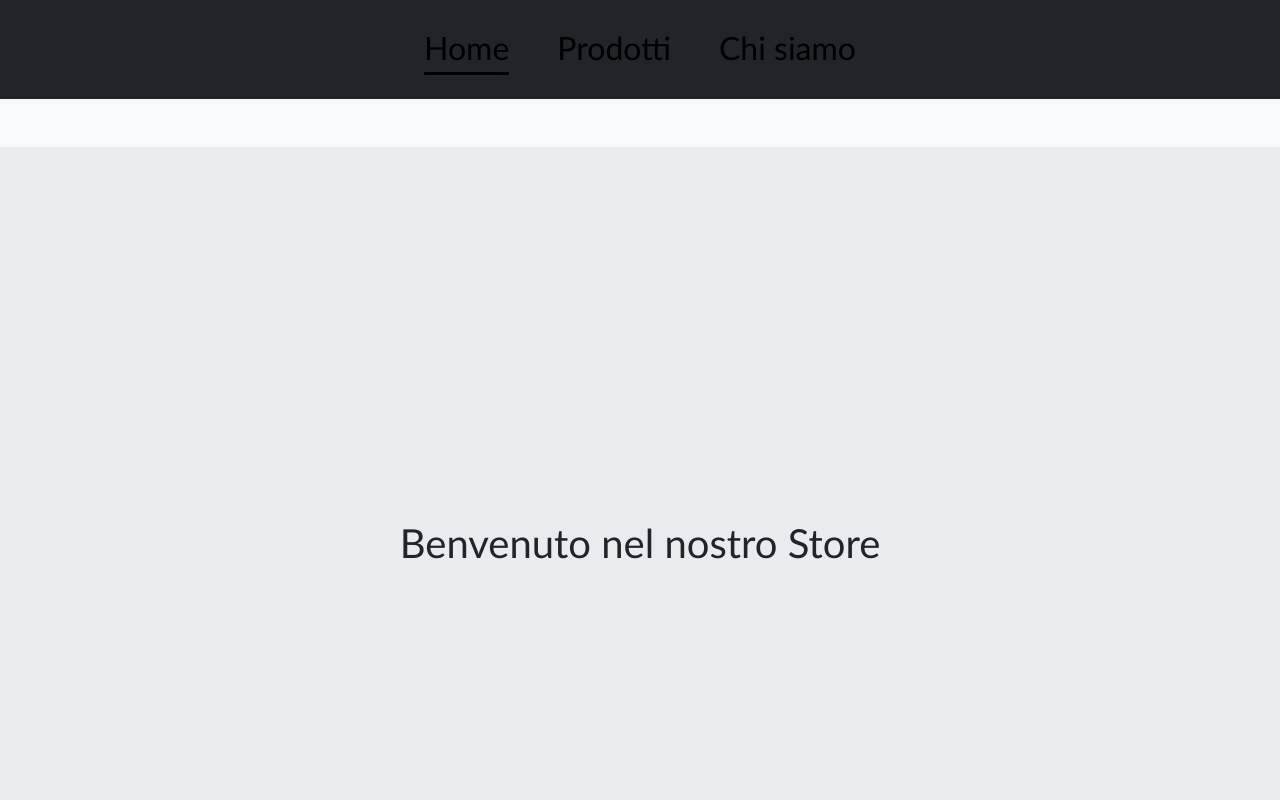
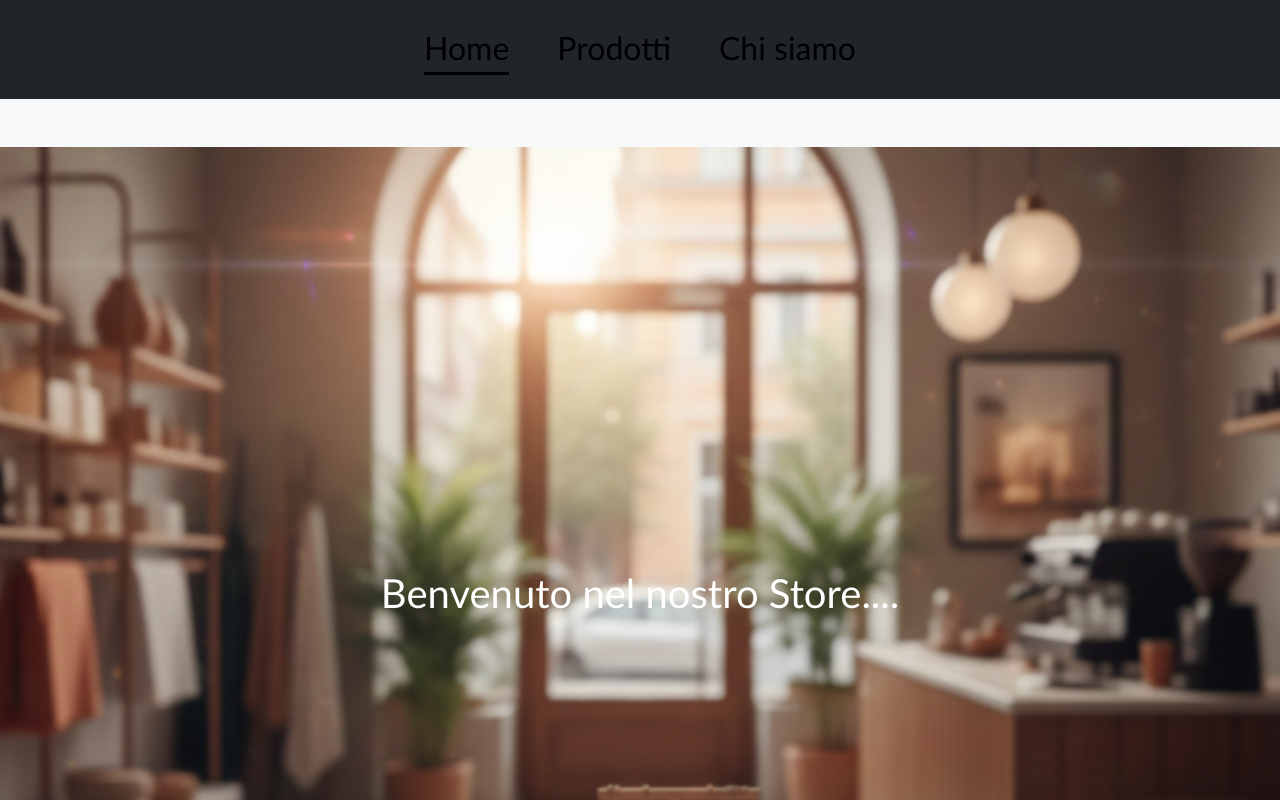
Before and after one commit to pierluigi-ruffolo/react-router, a React (Vite) app: page / in a window 1280 px wide. Shown: the top 800 px of the page. Built offline with nearby package versions, Linux system fonts and the light colour scheme.

Commit message:
feat: modifico home

```diff
--- a/src/index.css
+++ b/src/index.css
@@ -20,6 +20,10 @@ header {
 
 .home {
   text-align: center;
-  min-height: 800px;
+  min-height: 900px;
   background-color: #e9ecef;
+  background-image: url(./assets/img.png);
+  background-repeat: no-repeat;
+  background-position: center;
+  background-size: cover;
 }
--- a/src/pages/Home.jsx
+++ b/src/pages/Home.jsx
@@ -1,7 +1,7 @@
 export default function Home() {
   return (
     <div className="home d-flex justify-content-center align-items-center">
-      <h1>Benvenuto nel nostro Store</h1>
+      <h1 className="text-white">Benvenuto nel nostro Store....</h1>
     </div>
   );
 }
```
Also changed, not shown: src/assets/img.png (added).
